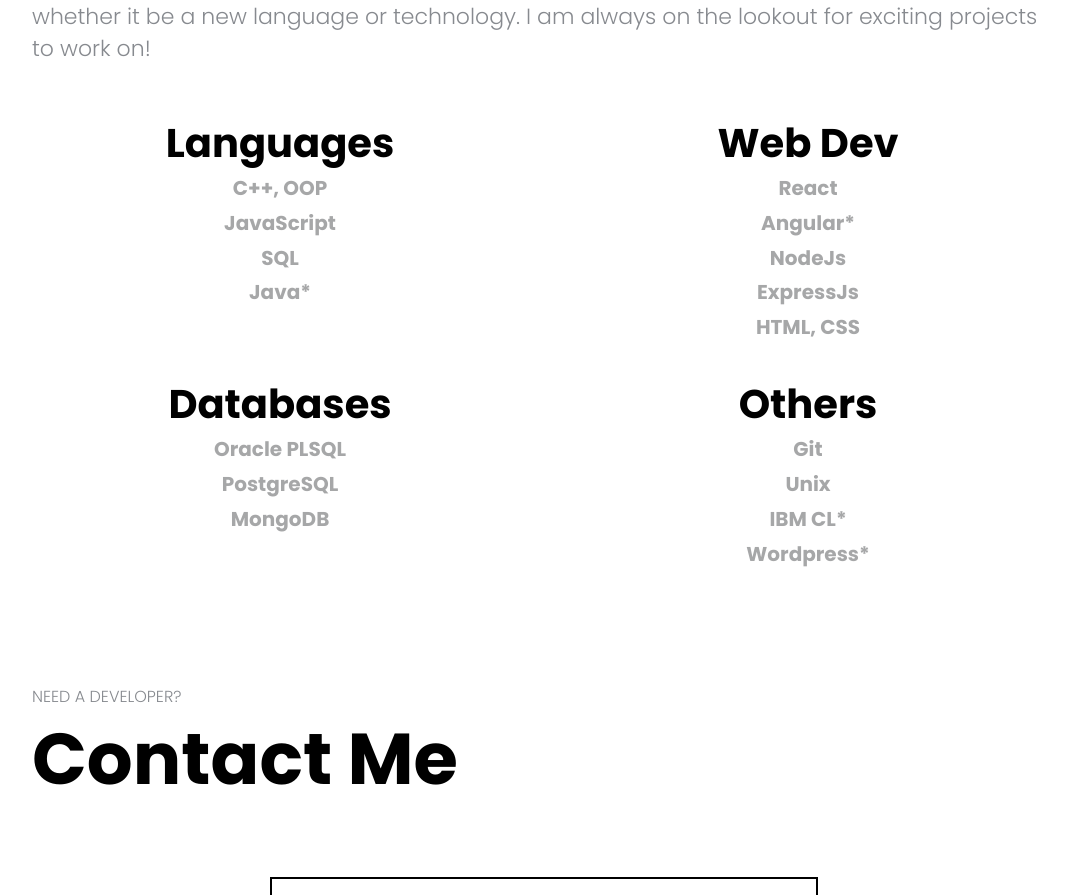
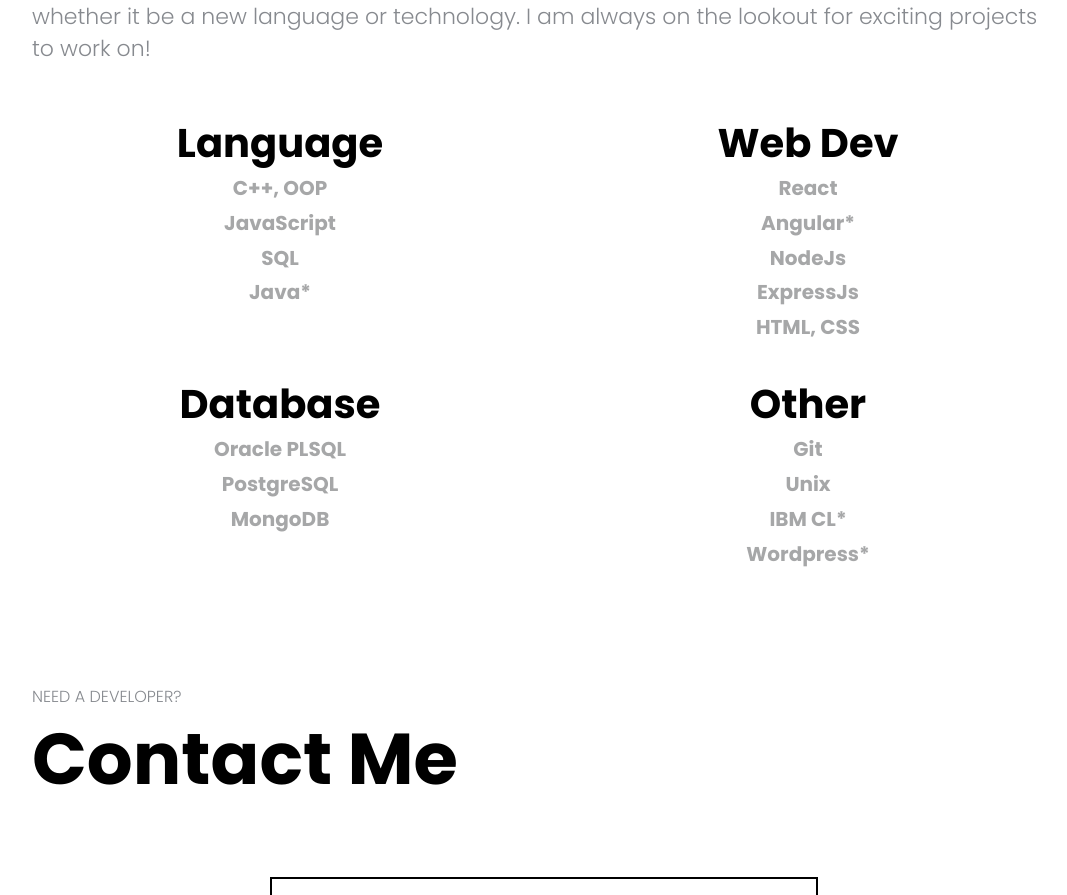
Before and after one commit to jianylei/portfolioV2, a React (Create React App) app: page / in a window 1280 px wide. Shown: the part 3429-4324 px from the top of the page, without its empty margins (96-1163 px from the left). Built offline with nearby package versions, Linux system fonts and the light colour scheme; the HTML template or start-up script is replaced by a standard one.

Commit message:
fixed skill header

```diff
--- a/src/components/about/SkillList.js
+++ b/src/components/about/SkillList.js
@@ -1,6 +1,6 @@
 const skillsList = [
     {
-        type: "Languages",
+        type: "Language",
         skill: [
             {
                 name: "C++, OOP"
@@ -28,7 +28,7 @@ const skillsList = [
             }
         ]
     },{
-        type: "Databases",
+        type: "Database",
         skill: [
             {
                 name: "Oracle PLSQL"
@@ -39,7 +39,7 @@ const skillsList = [
             }
         ]
     },{
-        type: "Others",
+        type: "Other",
         skill: [
             {
                 name: "Git"
--- a/src/components/navbar/navbar.css
+++ b/src/components/navbar/navbar.css
@@ -23,7 +23,6 @@
 .navbar-container .right>a{
     color: var(--black);
     background-color: transparent;
-    cursor: pointer;
     transition: all 0.5s ease;
 }
 .navbar-container .right>a{
```
